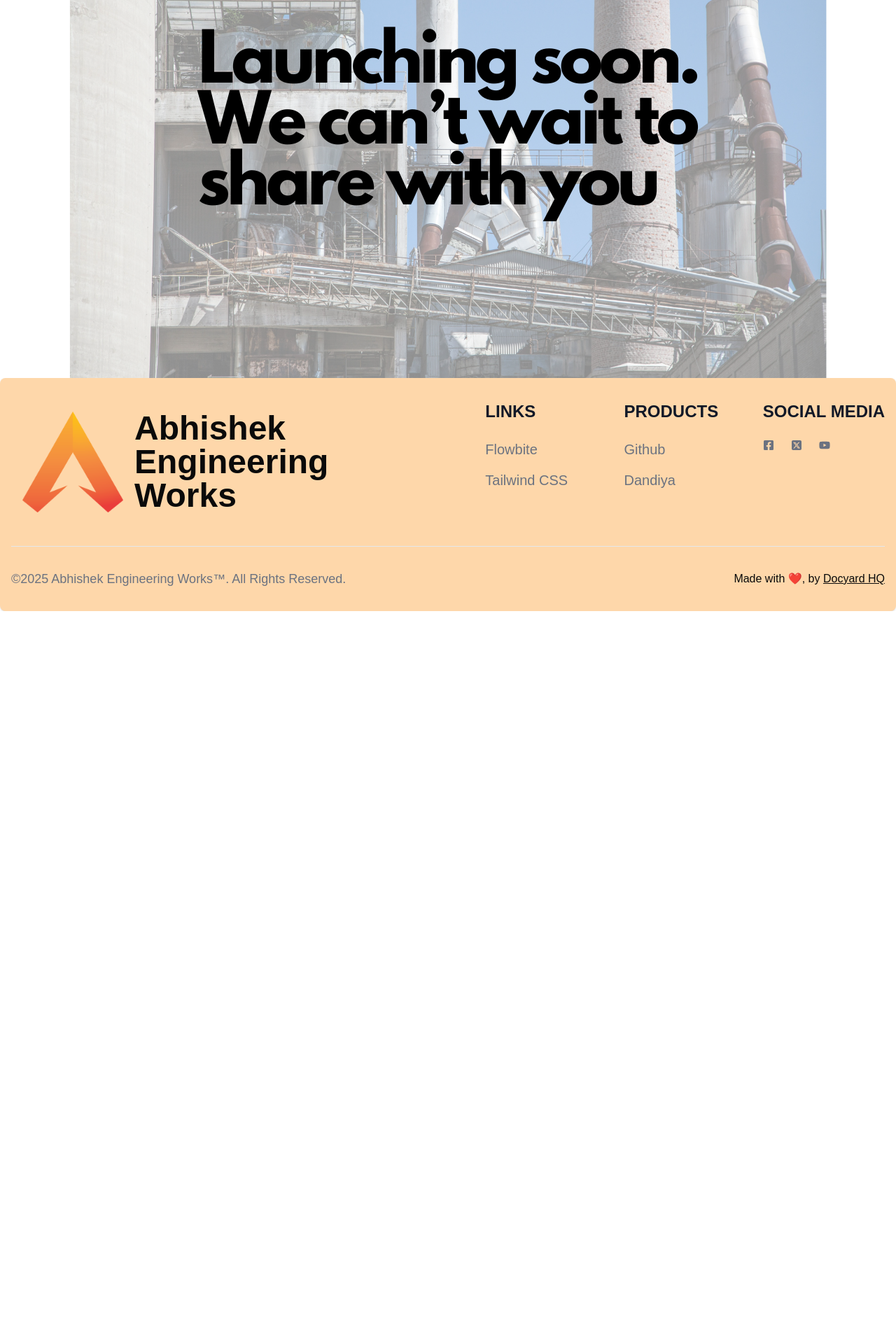
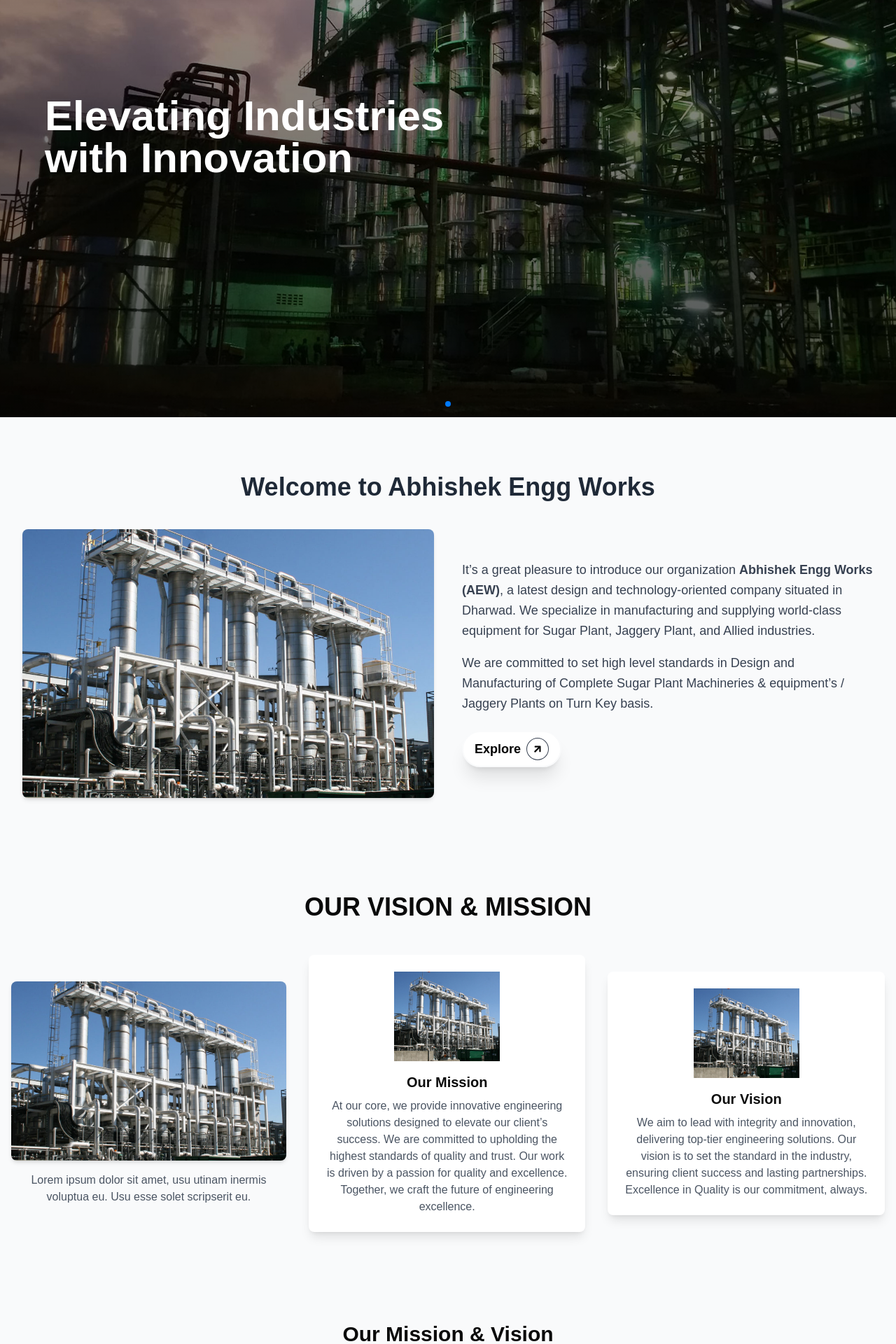
Before and after one commit to drjvtlkr/apexenggtech, a Next.js app: page / in a window 1280 px wide. Shown: the part 340-2260 px from the top of the page at 70% size. Before the commit the page ends 1213 px from the top, so only its background shows below. Built offline with nearby package versions, Linux system fonts and the light colour scheme; a web font is replaced by a local one.

Commit message:
added new carousel

```diff
--- a/app/page.tsx
+++ b/app/page.tsx
@@ -1,14 +1,135 @@
 import React from "react";
 import apexenggtechLogo from "@/images/apexenggtech.png";
+import Carousel from "@/components/Carousel";
+import aboutImg from "../images/ffeEvaporator.jpg";
 import Image from "next/image";
-
+import Button from "@/components/Buttons/Button";
+import MissionVisionCard from "@/components/MissionVisionCard";
 const Home = () => {
   return (
     <>
-      <div className="flex justify-center">You are on dev domain</div>
-      <div className="flex justify-center">
-        <Image src={apexenggtechLogo} alt="Holder Image" className="w-full " />
+     <div className="bg-gray-50">
+      <Carousel />
+      {/* About Us Section */}
+      <section className="mt-12 p-8 bg-gray-50">
+        <h2 className="text-center text-4xl font-semibold mb-10 text-gray-800">
+          Welcome to Abhishek Engg Works
+        </h2>
+        <div className="flex flex-col md:flex-row items-center gap-10">
+          {/* Image on the left */}
+          <div className="w-full md:w-1/2 h-96 relative">
+            <Image
+              src={aboutImg.src}
+              alt="About Us"
+              className="rounded-lg shadow-md object-cover"
+              layout="fill"
+            />
+          </div>
+          {/* Text content on the right */}
+          <div className="w-full md:w-1/2 flex flex-col justify-center">
+            <p className="text-gray-700 text-lg leading-relaxed">
+              It’s a great pleasure to introduce our organization{" "}
+              <strong>Abhishek Engg Works (AEW)</strong>, a latest design and technology-oriented company
+              situated in Dharwad. We specialize in manufacturing and supplying world-class equipment for
+              Sugar Plant, Jaggery Plant, and Allied industries.
+            </p>
+            <p className="text-gray-700 text-lg leading-relaxed mt-4">
+            We are committed to set high level standards in Design and Manufacturing of Complete Sugar
+            Plant Machineries & equipment’s / Jaggery Plants on Turn Key basis.
+            </p>
+            <div className="mt-6 flex justify-start">
+              <Button label="Explore" link="/explore" />
+            </div>
+          </div>
+        </div>
+      </section>
+
+      {/* Mission and Vision */}
+      <section className="mt-14 bg-gray-50 py-12 px-4">
+      {/* Header */}
+      <h2 className="text-center text-3xl md:text-4xl font-bold mb-12">
+        OUR VISION & MISSION
+      </h2>
+
+      {/* Vision & Mission Cards */}
+      <div className="flex flex-col md:flex-row justify-center items-center gap-8">
+        {/* Left Section: Vision Image */}
+        <div className="flex flex-col items-center text-center md:w-1/3">
+          <div className="relative w-full h-60 md:h-64">
+            {/* Dummy Image Placeholder */}
+            <Image
+              src={aboutImg.src}
+              alt="Vision Illustration"
+              layout="fill"
+              className="object-cover rounded-lg shadow-md"
+            />
+          </div>
+          <p className="text-gray-600 mt-4">
+            Lorem ipsum dolor sit amet, usu utinam inermis voluptua eu. Usu esse solet scripserit eu.
+          </p>
+        </div>
+
+        {/* Mission A */}
+        <div className="bg-white shadow-lg rounded-lg p-6 text-center md:w-1/3">
+          <div className="relative w-full h-32 mb-4">
+            {/* Dummy Image Placeholder */}
+            <Image
+              src={aboutImg.src}
+              alt="Mission A Illustration"
+              layout="fill"
+              className="object-contain"
+            />
+          </div>
+          <h3 className="text-xl font-semibold mb-2">Our Mission</h3>
+          <p className="text-gray-600">
+            At our core, we provide innovative engineering solutions designed to elevate our client’s success. We
+            are committed to upholding the highest standards of quality and trust. Our work is driven by a passion
+            for quality and excellence. Together, we craft the future of engineering excellence.
+          </p>
+        </div>
+
+        {/* Mission B */}
+        <div className="bg-white shadow-lg rounded-lg p-6 text-center md:w-1/3">
+          <div className="relative w-full h-32 mb-4">
+            {/* Dummy Image Placeholder */}
+            <Image
+              src={aboutImg.src}
+              alt="Mission B Illustration"
+              layout="fill"
+              className="object-contain"
+            />
+          </div>
+          <h3 className="text-xl font-semibold mb-2">Our Vision</h3>
+          <p className="text-gray-600">
+            We aim to lead with integrity and innovation, delivering top-tier engineering solutions. Our vision is
+            to set the standard in the industry, ensuring client success and lasting partnerships. Excellence in
+            Quality is our commitment, always.
+          </p>
+        </div>
       </div>
+    </section>
+
+    <section className="py-20">
+      <h2 className="text-3xl font-bold text-center mb-10">Our Mission & Vision</h2>
+      <div className="flex flex-wrap justify-center gap-10">
+        {/* Mission Card */}
+        <MissionVisionCard
+          title="Our Mission"
+          description="To inspire and nurture innovation for a better future."
+          // imageUrl="https://example.com/mission-image.jpg"
+          // link="/mission"
+        />
+
+        {/* Vision Card */}
+        <MissionVisionCard
+          title="Our Vision"
+          description="To be a global leader in sustainable solutions."
+          // imageUrl="https://example.com/vision-image.jpg"
+          // link="/vision"
+        />
+      </div>
+    </section>
+    </div>
     </>
   );
 };
--- a/components/Carousel.tsx
+++ b/components/Carousel.tsx
@@ -1,139 +1,75 @@
 "use client";
 
+import { Swiper, SwiperSlide } from "swiper/react";
+import "swiper/css";
+import "swiper/css/effect-fade";
+import "swiper/css/navigation";
+import "swiper/css/pagination";
+
+
 import Image from "next/image";
-import { useEffect, useRef } from "react";
-import "bootstrap/dist/css/bootstrap.min.css";
 import image1 from "../images/intermediateRakeTypeCarriers.jpg";
 import image2 from "../images/ffeFinProcess.jpg";
 import image3 from "../images/continuousVacuumPan.jpg";
-
-export default function Carousel() {
-  const carouselRef = useRef<HTMLDivElement | null>(null);
-
-  useEffect(() => {
-    let carousel: { dispose: () => void } | null = null;
-
-    const initCarousel = async () => {
-      try {
-        const bootstrap = await import("bootstrap/dist/js/bootstrap.bundle.min.js");
-        if (carouselRef.current && bootstrap.Carousel) {
-          carousel = new bootstrap.Carousel(carouselRef.current, {
-            interval: 3000,
-            ride: "carousel",
-            touch: true,
-          });
-        }
-      } catch (error) {
-        console.error("Error initializing carousel:", error);
-      }
-    };
-
-    initCarousel();
-
-    return () => {
-      if (carousel) {
-        carousel.dispose();
-      }
-    };
-  }, []);
+import { Autoplay, EffectFade, Navigation, Pagination } from "swiper/modules";
 
 const images = [
   {
     src: image1,
-      text: "Welcome to Apex Engineering Technology",
+    text: "Elevating Industries with Cutting Edge Technology",
   },
   {
     src: image2,
-      text: "We are a work in progress...",
+    text: "Elevating Industries with Innovation",
   },
   {
     src: image3,
-      text: "Stay tuned for more updates!",
+    text: "Elevating Industries with Excellent Service",
   },
 ];
 
+export default function Carousel() {
   return (
-    <div
-      id="carouselExampleFade"
-      ref={carouselRef}
-      className="carousel slide carousel-fade relative overflow-hidden"
-      data-bs-ride="carousel"
+    <div className="relative w-full h-screen overflow-hidden">
+      <Swiper
+        modules={[EffectFade, Navigation, Pagination, Autoplay]}
+        effect="fade"
+        // navigation
+        pagination={{ clickable: true }}
+        autoplay={{ delay: 3000, disableOnInteraction: false }}
+        loop
+        className="h-full"
       >
-      <div className="carousel-inner h-screen">
         {images.map((image, idx) => (
-          <div
-            key={idx}
-            className={`carousel-item h-full ${idx === 0 ? "active" : ""}`}
-          >
-            <div className="relative h-full w-full animate-zoom-in">
+          <SwiperSlide key={idx} className="relative h-full">
+            {/* Image */}
             <Image
               src={image.src}
-                alt={`Slide ${idx + 1}`}
-                className="d-block w-full object-cover"
+              alt={image.text}
               fill
-                priority
+              className="object-cover"
+              priority={idx === 0}
+              loading={idx === 0 ? "eager" : "lazy"}
             />
             <div className="absolute inset-0 bg-gradient-to-b from-black/30 to-black/70" />
-            </div>
 
+            {/* Text */}
             <div className="absolute inset-0 flex items-center justify-start px-16">
-              <div className="w-1/2 animate-slide-down">
-                <h1 className="text-4xl font-bold text-white md:text-6xl">
+              <div className="w-1/2">
+                <h1 className="text-4xl font-bold text-white md:text-6xl animate-slide-down">
                   {image.text}
                 </h1>
               </div>
             </div>
-          </div>
+          </SwiperSlide>
         ))}
-      </div>
+      </Swiper>
 
-      <button
-        className="carousel-control-prev"
-        type="button"
-        data-bs-target="#carouselExampleFade"
-        data-bs-slide="prev"
-      >
-        <span className="carousel-control-prev-icon" aria-hidden="true" />
-        <span className="visually-hidden">Previous</span>
-      </button>
-      <button
-        className="carousel-control-next"
-        type="button"
-        data-bs-target="#carouselExampleFade"
-        data-bs-slide="next"
-      >
-        <span className="carousel-control-next-icon" aria-hidden="true" />
-        <span className="visually-hidden">Next</span>
-      </button>
-
-      <div className="carousel-indicators">
-        {images.map((_, idx) => (
-          <button
-            key={idx}
-            type="button"
-            data-bs-target="#carouselExampleFade"
-            data-bs-slide-to={idx}
-            className={idx === 0 ? "active" : ""}
-            aria-current={idx === 0 ? "true" : undefined}
-            aria-label={`Slide ${idx + 1}`}
-          />
-        ))}
-      </div>
-
-      <style jsx global>{`
-        @keyframes zoomIn {
-          from {
-            transform: scale(1.2);
-          }
-          to {
-            transform: scale(1);
-          }
-        }
-
+      <style jsx>{`
         @keyframes slideDown {
           from {
             opacity: 0;
-            transform: translateY(-100px);
+            transform: translateY(-20px);
           }
           to {
             opacity: 1;
@@ -141,30 +77,8 @@
           }
         }
 
-        .animate-zoom-in {
-          animation: zoomIn 1s ease-out forwards;
-        }
-
         .animate-slide-down {
-          animation: slideDown 0.8s ease-out forwards;
-        }
-
-        .carousel-fade .carousel-item {
-          opacity: 0;
-          transition: opacity 0.6s ease-in-out;
-        }
-
-        .carousel-fade .carousel-item.active {
-          opacity: 1;
-        }
-
-        .carousel-item {
-          height: 100vh;
-        }
-
-        .carousel-fade .carousel-item:not(.active) {
-          position: absolute;
-          top: 0;
+          animation: slideDown 1s ease-in-out forwards;
         }
       `}</style>
     </div>
--- a/package.json
+++ b/package.json
@@ -10,17 +10,18 @@
   },
   "dependencies": {
     "@next/font": "^14.2.15",
+    "@radix-ui/react-navigation-menu": "^1.2.3",
     "bootstrap": "^5.3.3",
+    "class-variance-authority": "^0.7.1",
     "clsx": "^2.1.1",
     "framer-motion": "^12.0.0",
-    "@radix-ui/react-navigation-menu": "^1.2.3",
-    "class-variance-authority": "^0.7.1",
     "gsap": "^3.12.7",
     "lucide-react": "^0.473.0",
     "next": "15.1.2",
     "react": "^19.0.0",
     "react-dom": "^19.0.0",
     "react-icons": "^5.4.0",
+    "swiper": "^11.2.1",
     "tailwind-merge": "^2.6.0",
     "tailwindcss-animate": "^1.0.7"
   },
```
Also changed, not shown: 1 other file (tests, documents, lock files or other folders). Lines whose indentation alone changed are shown as unchanged.
